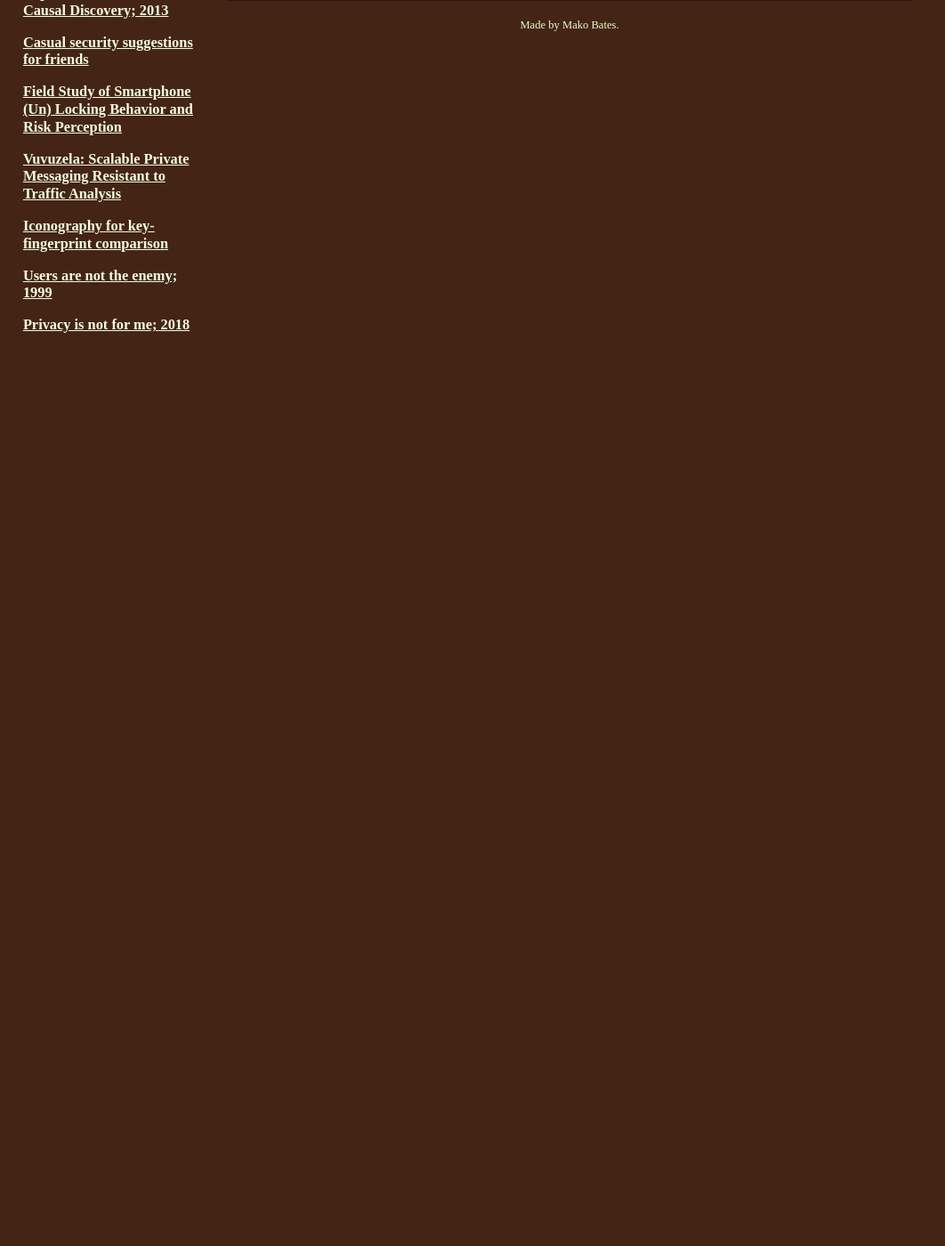
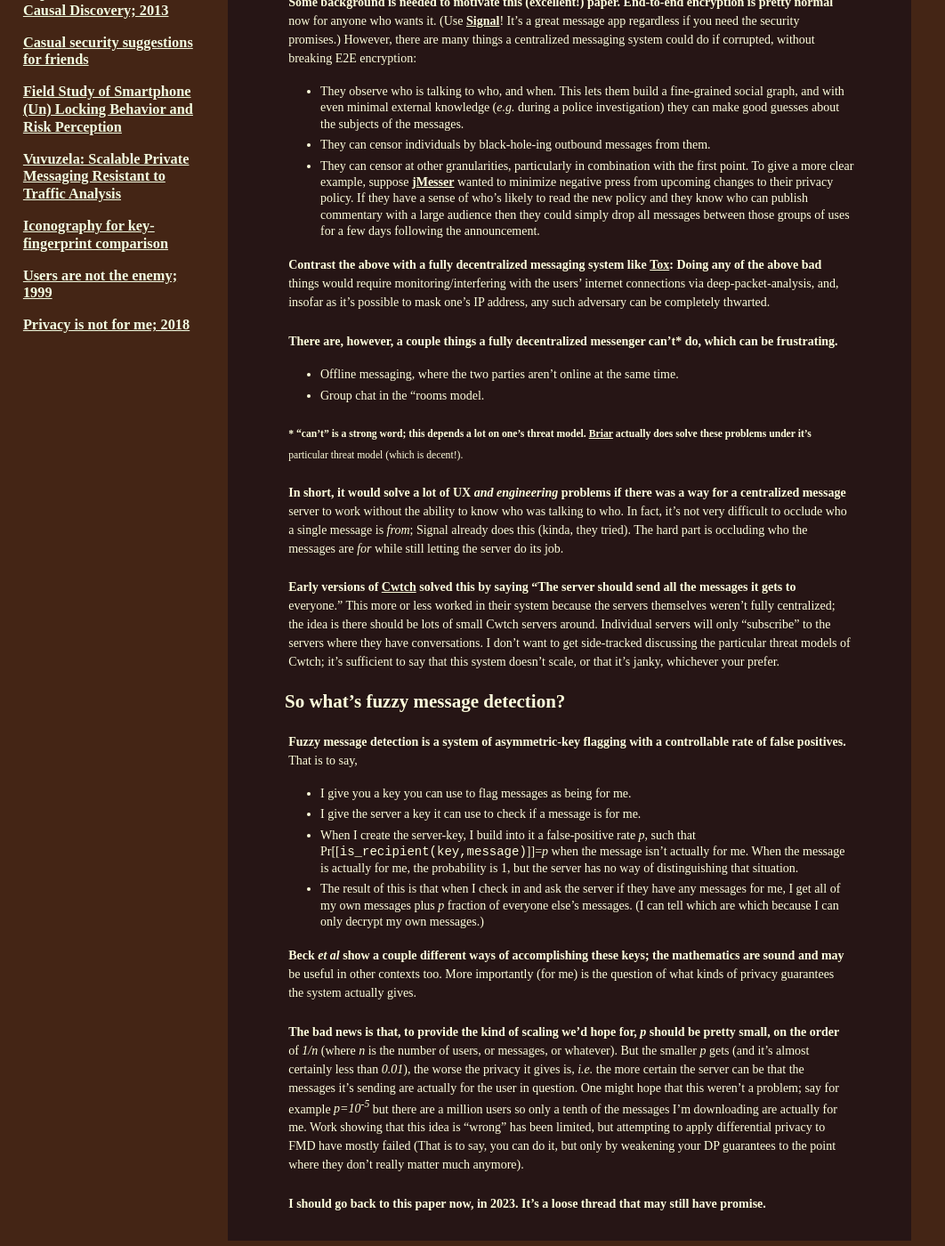
Before and after one commit to ShapeOfMatter/Mako-Bates, a Jekyll site: the page built from _papers/2022-10-21-fuzzy-message-detection-Beck.md, in a window 1280 px wide and 1400 px high, scrolled down 466 px. Shown: the whole window at 89% size, without its empty margins (0-1062 px from the left). Built offline with Jekyll 4.4.1, drawn with Linux system fonts in a browser that asks for light colours; before the commit the page ends 900 px from its top, so only the background shows below that.

Commit message:
fill in the FMD paper summary

```diff
--- a/_papers/2022-10-21-fuzzy-message-detection-Beck.md
+++ b/_papers/2022-10-21-fuzzy-message-detection-Beck.md
@@ -13,3 +13,77 @@ citation:
   where: "Johns Hopkins University; Cornell University; University of Maryland"
   url: https://eprint.iacr.org/2021/089.pdf
 ---
+
+
+Some background is needed to motivate this (excellent!) paper.
+End-to-end encryption is pretty normal now for anyone who wants it.
+(Use [Signal](https://www.signal.org/)! It's a great message app regardless if you need the security promises.)
+However, there are many things a centralized messaging system could do if corrupted, without breaking E2E encryption:
+
+- They observe who is talking to who, and when.
+  This lets them build a fine-grained social graph,
+  and with even minimal external knowledge (_e.g._ during a police investigation)
+  they can make good guesses about the subjects of the messages.
+- They can censor individuals by black-hole-ing outbound messages from them.
+- They can censor at other granularities, particularly in combination with the first point.
+  To give a more clear example, suppose [jMesser](#a fake company "They're not real.")
+  wanted to minimize negative press from upcoming changes to their privacy policy.
+  If they have a sense of who's likely to read the new policy
+  and they know who can publish commentary with a large audience
+  then they could simply drop all messages between those groups of uses for a few days following the announcement.
+
+Contrast the above with a fully decentralized messaging system like [Tox](tox.chat):
+Doing any of the above bad things would require monitoring/interfering with the users' internet connections
+via deep-packet-analysis, and, insofar as it's possible to mask one's IP address, any such adversary can be completely thwarted.
+
+There are, however, a couple things a fully decentralized messenger can't\* do, which can be frustrating.
+
+- Offline messaging, where the two parties aren't online at the same time.
+- Group chat in the "rooms model.
+
+<sub>\* "can't" is a strong word; this depends a lot on one's threat model.
+[Briar](https://briarproject.org/) actually does solve these problems under it's particular threat model (which is decent!).</sub>
+
+In short, it would solve a lot of UX _and engineering_ problems if there was a way for a centralized message server to work
+without the ability to know who was talking to who.
+In fact, it's not very difficult to occlude who a single message is _from_;
+Signal already does this (kinda, they tried).
+The hard part is occluding who the messages are _for_ while still letting the server do its job.
+
+Early versions of [Cwtch](cwtch.im) solved this by saying
+"The server should send all the messages it gets to everyone."
+This more or less worked in their system because the servers themselves weren't fully centralized;
+the idea is there should be lots of small Cwtch servers around.
+Individual servers will only "subscribe" to the servers where they have conversations.
+I don't want to get side-tracked discussing the particular threat models of Cwtch;
+it's sufficient to say that this system doesn't scale, or that it's janky, whichever your prefer.
+
+## So what's fuzzy message detection?
+
+Fuzzy message detection is a system of asymmetric-key flagging with a controllable rate of false positives.
+That is to say,
+
+- I give you a key you can use to flag messages as being for me.
+- I give the server a key it can use to check if a message is for me.
+- When I create the server-key, I build into it a false-positive rate _p_, such that
+  Pr\[\[`is_recipient(key,message)`\]\]=_p_ when the message isn't actually for me.
+  When the message is actually for me, the probability is 1, but the server has no way of distinguishing that situation.
+- The result of this is that when I check in and ask the server if they have any messages for me,
+  I get all of my own messages plus _p_ fraction of everyone else's messages.
+  (I can tell which are which because I can only decrypt my own messages.)
+
+Beck _et al_ show a couple different ways of accomplishing these keys;
+the mathematics are sound and may be useful in other contexts too.
+More importantly (for me) is the question of what kinds of privacy guarantees the system actually gives.
+
+The bad news is that, to provide the kind of scaling we'd hope for, _p_ should be pretty small, on the order of _1/n_
+(where _n_ is the number of users, or messages, or whatever).
+But the smaller _p_ gets (and it's almost certainly less than _0.01_), the worse the privacy it gives is,
+_i.e._ the more certain the server can be that the messages it's sending are actually for the user in question.
+One might hope that this weren't a problem;
+say for example _p=10<sup>-5</sup>_ but there are a million users so only a tenth of the messages I'm downloading are actually for me.
+Work showing that this idea is "wrong" has been limited, but attempting to apply differential privacy to FMD have mostly failed
+(That is to say, you can do it, but only by weakening your DP guarantees to the point where they don't really matter much anymore).
+
+I should go back to this paper now, in 2023.
+It's a loose thread that may still have promise.
```
